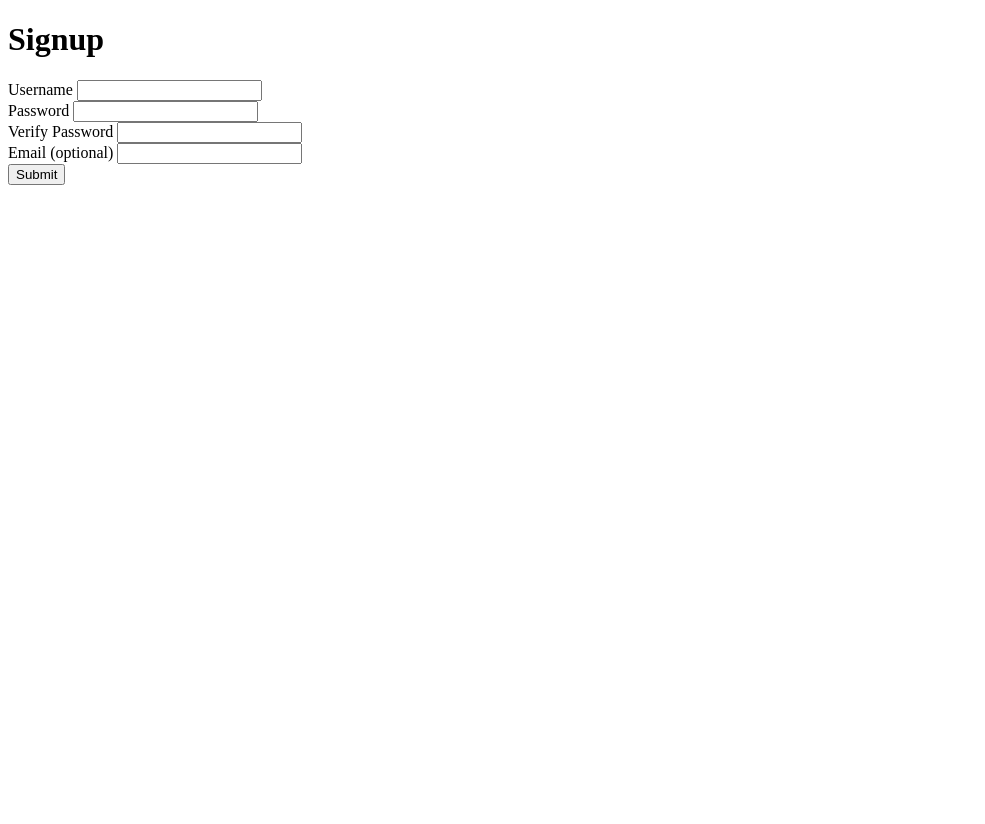
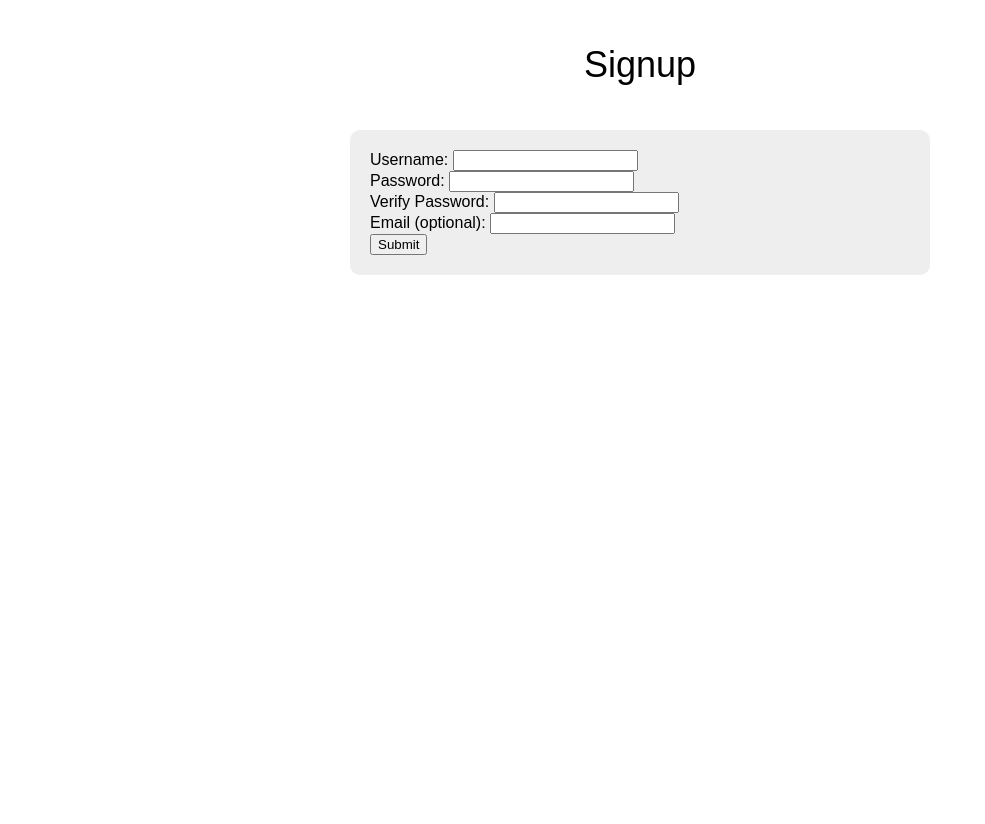
Before and after one commit to VoijaRisa/usersignup, a Flask app: page / in a window 1280 px wide. Shown: the whole page, without its empty margins (0-985 px from the left). Before the commit the page ends 185 px from the top, so only its background shows below. Run offline with Flask 2, Linux system fonts and the light colour scheme.

Commit message:
cosmetic changes

```diff
--- a/main.py
+++ b/main.py
@@ -1,10 +1,6 @@
 from flask import Flask, request, redirect, render_template
 import cgi
 import os
-import jinja2
-
-template_dir = os.path.join(os.path.dirname(__file__), 'templates')
-jinja_env = jinja2.Environment(loader = jinja2.FileSystemLoader(template_dir), autoescape=True)
 
 app = Flask(__name__)
 app.config['DEBUG'] = True
--- a/templates/base.html
+++ b/templates/base.html
@@ -1,10 +1,38 @@
 <!doctype html>
 <html>
     <head>
-        <title>{{title}}</title>
+        <title>UserSignup</title>
         <style type="text/css">
             .error {
                 color: red;
+            }
+            html, body{
+                height: 100%
+            }
+            html{
+                display: table;
+                margin: auto;
+            }
+            body{
+                vertical-align: middle;
+            }
+            h1{
+                font: 36px sans-serif;
+                padding: 20px;
+                width: 540px;
+                text-align: center;
+            }
+            form {
+                background-color: #eee;
+                padding: 20px;
+                width: 540px;
+                font: 16px sans-serif;
+                border-radius: 10px;
+            }
+            textarea {
+                margin: 10px 0;
+                width: 540px;
+                height: 120px;
             }
         </style>
     </head>
--- a/templates/signup.html
+++ b/templates/signup.html
@@ -3,28 +3,28 @@
     <h1>Signup</h1>
 
     <form action="/welcome" method="POST">
-        <label>Username</label>
+        <label>Username: </label>
             <input name="username" type="text" {% if username %}value="{{username}}"{% endif %} />
             {% if nameerror %}
-            {{nameerror}}
+            <span class="error">{{nameerror}}</span>
             {% endif %}
     <br>
-        <label>Password</label>
+        <label>Password: </label>
             <input name="password" type="password"/>
             {% if pwerror %}
-            {{pwerror}}
+            <span class="error">{{pwerror}}</span>
             {% endif %}
     <br>
-        <label>Verify Password</label>
+        <label>Verify Password: </label>
             <input name="password2" type="password"/>
     <br>
-        <label>Email (optional)</label>
+        <label>Email (optional): </label>
             <input name="email" type="text" {% if email %}value="{{email}}" {% endif %}>
             {% if emailerror %}
-            {{emailerror}}
+            <span class="error">{{emailerror}}</span>
             {% endif %}
     <br>
-       <input type="submit" />
+       <input type="submit" value="Submit" />
     </form>
 
 {% endblock %}
```
